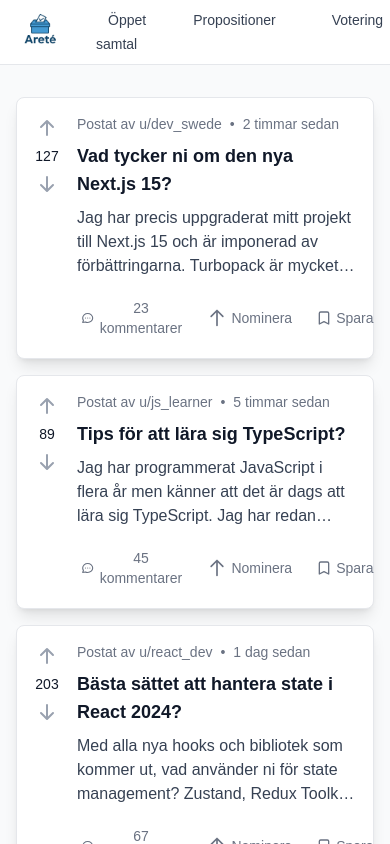
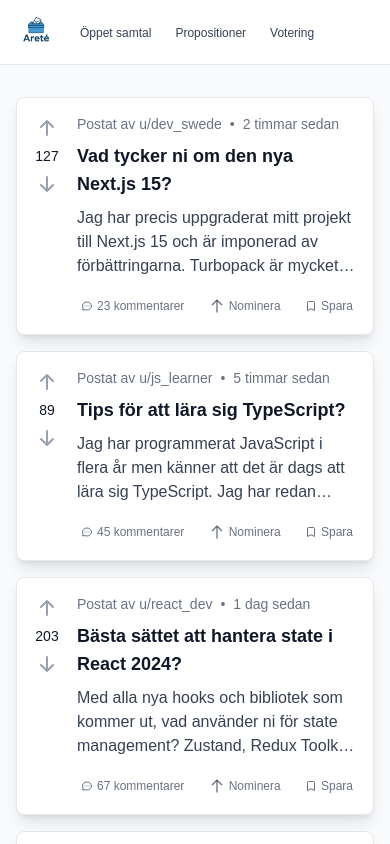
Before and after one commit to CodingCalm/CursTest, a Next.js app: page / in a window 390 px wide. Shown: the top 844 px of the page. Built offline with nearby package versions, Linux system fonts and the light colour scheme.

Commit message:
Enhance mobile responsiveness and UI consistency across components, including PostCard, Header, and Post actions. Implement mobile-first design principles and improve accessibility with updated button labels and layout adjustments.

```diff
--- a/src/app/posts/[id]/page.tsx
+++ b/src/app/posts/[id]/page.tsx
@@ -175,10 +175,10 @@
 
 function PostMetadata({ author, timeAgo }: { author: string; timeAgo: string }) {
   return (
-    <div className="flex items-center gap-2 text-sm text-gray-500 mb-4">
-      <span>Postat av u/{author}</span>
-      <span aria-hidden="true">•</span>
-      <time dateTime="2024-01-01">{timeAgo}</time>
+    <div className="flex flex-col xs:flex-row xs:items-center gap-1 xs:gap-2 text-xs sm:text-sm text-gray-500 mb-3 sm:mb-4">
+      <span className="whitespace-nowrap">Postat av u/{author}</span>
+      <span className="hidden xs:inline" aria-hidden="true">•</span>
+      <time dateTime="2024-01-01" className="whitespace-nowrap">{timeAgo}</time>
     </div>
   );
 }
@@ -214,12 +214,14 @@
     {
       icon: "M8 12h.01M12 12h.01M16 12h.01M21 12c0 4.418-4.03 8-9 8a9.863 9.863 0 01-4.255-.949L3 20l1.395-3.72C3.512 15.042 3 13.574 3 12c0-4.418 4.03-8 9-8s9 3.582 9 8z",
       label: `${post.comments} kommentarer`,
+      shortLabel: `${post.comments}`,
       ariaLabel: `${post.comments} kommentarer. Klicka för att visa kommentarer`,
       onClick: undefined
     },
     {
       icon: "M5 10l7-7m0 0l7 7m-7-7v18",
       label: localIsNominated ? "Nominerad" : "Nominera",
+      shortLabel: localIsNominated ? "Nominerad" : "Nominera",
       ariaLabel: localIsNominated ? "Ta bort nominering" : "Nominera detta inlägg som proposition",
       onClick: handleNomination,
       isActive: localIsNominated
@@ -227,18 +229,20 @@
     {
       icon: "M5 5a2 2 0 012-2h10a2 2 0 012 2v16l-7-3.5L5 21V5z",
       label: "Spara",
+      shortLabel: "Spara",
       ariaLabel: "Spara detta inlägg",
       onClick: undefined
     }
   ];
 
   return (
-    <div className="flex items-center gap-3 sm:gap-6 text-xs sm:text-sm text-gray-500 border-t border-gray-200 pt-4" role="group" aria-label="Inläggsåtgärder">
+    <div className="flex items-center justify-between gap-2 sm:gap-6 text-xs sm:text-sm text-gray-500 border-t border-gray-200 pt-4" role="group" aria-label="Inläggsåtgärder">
       {actions.map((action, index) => (
         <ActionButton
           key={index}
           icon={action.icon}
           label={action.label}
+          shortLabel={action.shortLabel}
           ariaLabel={action.ariaLabel}
           onClick={action.onClick}
           isActive={action.isActive}
@@ -251,12 +255,14 @@
 function ActionButton({
   icon,
   label,
+  shortLabel,
   ariaLabel,
   onClick,
   isActive
 }: {
   icon: string;
   label: string;
+  shortLabel: string;
   ariaLabel: string;
   onClick?: () => void;
   isActive?: boolean;
@@ -265,7 +271,7 @@
 
   return (
     <button
-      className={`flex items-center gap-1 sm:gap-2 p-1 sm:p-2 rounded focus:outline-none focus:ring-2 focus:ring-gray-500 focus:ring-offset-2 transition-colors duration-200 ${
+      className={`flex items-center gap-1 sm:gap-2 p-1 sm:p-2 rounded focus:outline-none focus:ring-2 focus:ring-gray-500 focus:ring-offset-2 transition-colors duration-200 flex-shrink-0 ${
         isActive
           ? 'text-green-600 hover:text-green-700'
           : 'text-gray-500 hover:text-gray-700'
@@ -274,7 +280,7 @@
       onClick={onClick}
     >
       <svg
-        className={`${isNominationButton ? 'w-5 h-5 sm:w-6 sm:h-6' : 'w-4 h-4 sm:w-5 sm:h-5'} ${isActive ? 'stroke-2' : 'stroke-1'}`}
+        className={`${isNominationButton ? 'w-4 h-4 sm:w-6 sm:h-6' : 'w-3 h-3 sm:w-5 sm:h-5'} ${isActive ? 'stroke-2' : 'stroke-1'}`}
         fill="none"
         stroke="currentColor"
         viewBox="0 0 24 24"
@@ -282,7 +288,8 @@
       >
         <path strokeLinecap="round" strokeLinejoin="round" strokeWidth={isActive ? 3 : 2} d={icon} />
       </svg>
-      <span>{label}</span>
+      <span className="hidden xs:inline">{shortLabel}</span>
+      <span className="xs:hidden sm:inline">{label}</span>
     </button>
   );
 }
--- a/src/components/Header.tsx
+++ b/src/components/Header.tsx
@@ -16,14 +16,14 @@
 
 function Logo() {
   return (
-    <div className="flex-shrink-0 ml-0">
+    <div className="flex-shrink-0">
       <a href="/" className="flex items-center" aria-label="Gå till öppet samtal">
         <Image
           src="/images/arete-logo.png"
           alt="Arete Logo"
           width={240}
           height={64}
-          className="h-12 sm:h-16 w-auto"
+          className="h-10 sm:h-12 md:h-16 w-auto"
           priority
         />
       </a>
@@ -39,8 +39,8 @@
   ];
 
   return (
-    <nav role="navigation" aria-label="Huvudnavigation" className="ml-8">
-      <ul className="flex space-x-8">
+    <nav role="navigation" aria-label="Huvudnavigation" className="flex-shrink-0 ml-4 sm:ml-8">
+      <ul className="flex space-x-2 sm:space-x-4 md:space-x-8">
         {navItems.map((item) => (
           <NavItem key={item.href} {...item} />
         ))}
@@ -54,7 +54,7 @@
     <li>
       <a
         href={href}
-        className="text-gray-700 hover:text-gray-900 px-3 py-2 rounded-md text-sm font-medium transition-colors duration-200 focus:outline-none focus:ring-2 focus:ring-gray-500 focus:ring-offset-2"
+        className="text-gray-700 hover:text-gray-900 px-2 sm:px-3 py-2 rounded-md text-xs sm:text-sm font-medium transition-colors duration-200 focus:outline-none focus:ring-2 focus:ring-gray-500 focus:ring-offset-2 whitespace-nowrap"
         aria-current={href === "/" ? "page" : undefined}
       >
         {label}
--- a/src/components/PostCard.tsx
+++ b/src/components/PostCard.tsx
@@ -126,12 +126,14 @@
     {
       icon: "M8 12h.01M12 12h.01M16 12h.01M21 12c0 4.418-4.03 8-9 8a9.863 9.863 0 01-4.255-.949L3 20l1.395-3.72C3.512 15.042 3 13.574 3 12c0-4.418 4.03-8 9-8s9 3.582 9 8z",
       label: `${comments} kommentarer`,
+      shortLabel: `${comments}`,
       ariaLabel: `${comments} kommentarer. Klicka för att visa kommentarer`,
       onClick: undefined
     },
     {
       icon: "M5 10l7-7m0 0l7 7m-7-7v18",
       label: localIsNominated ? "Nominerad" : "Nominera",
+      shortLabel: localIsNominated ? "Nominerad" : "Nominera",
       ariaLabel: localIsNominated ? "Ta bort nominering" : "Nominera detta inlägg som proposition",
       onClick: handleNomination,
       isActive: localIsNominated
@@ -139,18 +141,20 @@
     {
       icon: "M5 5a2 2 0 012-2h10a2 2 0 012 2v16l-7-3.5L5 21V5z",
       label: "Spara",
+      shortLabel: "Spara",
       ariaLabel: "Spara detta inlägg",
       onClick: undefined
     }
   ];
 
   return (
-    <div className="flex items-center gap-4 text-sm text-gray-500" role="group" aria-label="Inläggsåtgärder">
+    <div className="flex items-center justify-between gap-2 sm:gap-4 text-xs sm:text-sm text-gray-500" role="group" aria-label="Inläggsåtgärder">
       {actions.map((action, index) => (
         <ActionButton
           key={index}
           icon={action.icon}
           label={action.label}
+          shortLabel={action.shortLabel}
           ariaLabel={action.ariaLabel}
           onClick={action.onClick}
           isActive={action.isActive}
@@ -163,12 +167,14 @@
 function ActionButton({
   icon,
   label,
+  shortLabel,
   ariaLabel,
   onClick,
   isActive
 }: {
   icon: string;
   label: string;
+  shortLabel: string;
   ariaLabel: string;
   onClick?: () => void;
   isActive?: boolean;
@@ -177,7 +183,7 @@
 
   return (
     <button
-      className={`flex items-center gap-1 p-1 rounded focus:outline-none focus:ring-2 focus:ring-gray-500 focus:ring-offset-2 transition-colors duration-200 ${
+      className={`flex items-center gap-1 p-1 rounded focus:outline-none focus:ring-2 focus:ring-gray-500 focus:ring-offset-2 transition-colors duration-200 flex-shrink-0 ${
         isActive
           ? 'text-green-600 hover:text-green-700'
           : 'text-gray-500 hover:text-gray-700'
@@ -186,7 +192,7 @@
       onClick={onClick}
     >
       <svg
-        className={`${isNominationButton ? 'w-5 h-5' : 'w-4 h-4'} ${isActive ? 'stroke-2' : 'stroke-1'}`}
+        className={`${isNominationButton ? 'w-4 h-4 sm:w-5 sm:h-5' : 'w-3 h-3 sm:w-4 sm:h-4'} ${isActive ? 'stroke-2' : 'stroke-1'}`}
         fill="none"
         stroke="currentColor"
         viewBox="0 0 24 24"
@@ -194,7 +200,8 @@
       >
         <path strokeLinecap="round" strokeLinejoin="round" strokeWidth={isActive ? 3 : 2} d={icon} />
       </svg>
-      <span>{label}</span>
+      <span className="hidden xs:inline">{shortLabel}</span>
+      <span className="xs:hidden sm:inline">{label}</span>
     </button>
   );
 }
--- a/src/types/index.ts
+++ b/src/types/index.ts
@@ -1,2 +1,2 @@
 // Type exports
-export { Post, PostService } from './post';
+export type { Post, PostService } from './post';
--- /dev/null
+++ b/tailwind.config.ts
@@ -0,0 +1,19 @@
+import type { Config } from 'tailwindcss'
+
+const config: Config = {
+  content: [
+    './src/pages/**/*.{js,ts,jsx,tsx,mdx}',
+    './src/components/**/*.{js,ts,jsx,tsx,mdx}',
+    './src/app/**/*.{js,ts,jsx,tsx,mdx}',
+  ],
+  theme: {
+    extend: {
+      screens: {
+        'xs': '475px',
+      },
+    },
+  },
+  plugins: [],
+}
+
+export default config
```
Also changed, not shown: .cursor/notes/project-notes.md (added), 1 other file (tests, documents, lock files or other folders).
